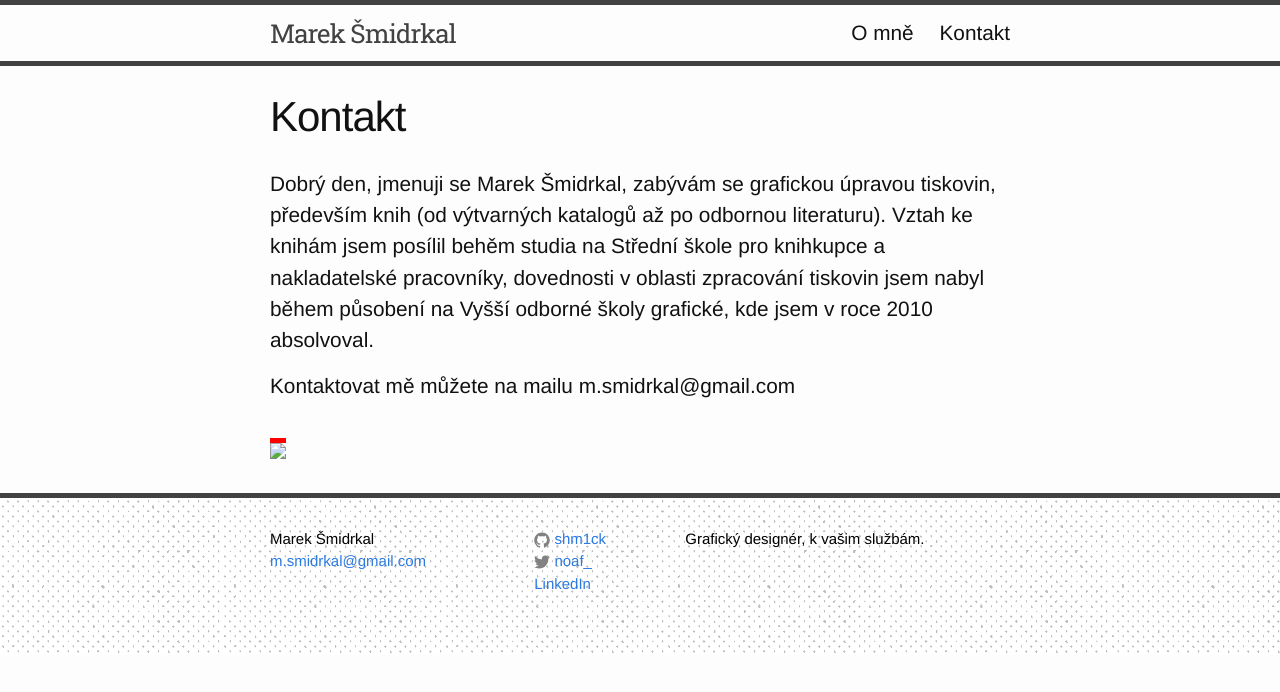
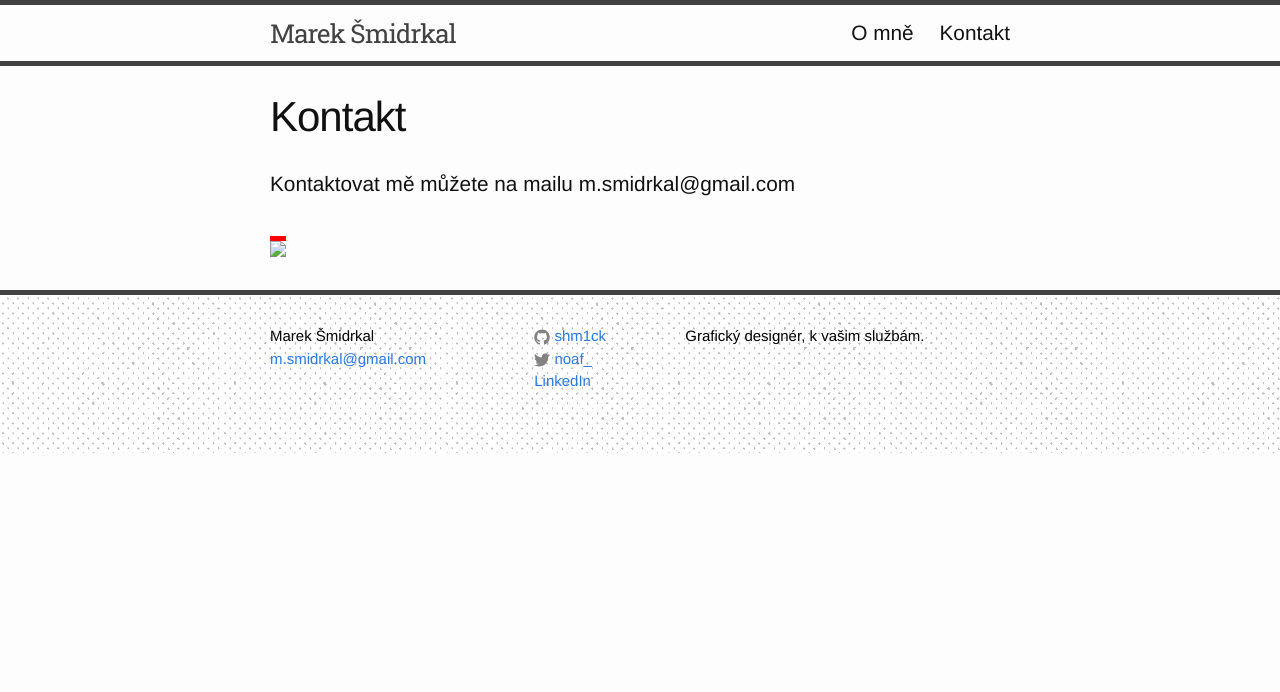
Before and after one commit to shm1ck/my-first-repo.github.io, a Jekyll site: the page built from xabout.md, in a window 1280 px wide. Shown: the top 692 px of the page. Built offline with Jekyll 4.4.1, drawn with Linux system fonts in a browser that asks for light colours; some web fonts are replaced.

Commit message:
Update xabout.md

```diff
--- a/xabout.md
+++ b/xabout.md
@@ -5,6 +5,4 @@ permalink: /kontakt/
 images:
   - "about/01.jpg"
 ---
-<p>Dobrý den, jmenuji se Marek Šmidrkal, zabývám se grafickou úpravou tiskovin, především knih (od výtvarných katalogů až po odbornou literaturu). Vztah ke knihám jsem posílil behěm studia na Střední škole pro knihkupce a nakladatelské pracovníky, dovednosti v oblasti zpracování tiskovin jsem nabyl během působení na Vyšší odborné školy grafické, kde jsem v roce 2010 absolvoval.</p>
-
 <p>Kontaktovat mě můžete na mailu m.smidrkal@gmail.com</p>
```
